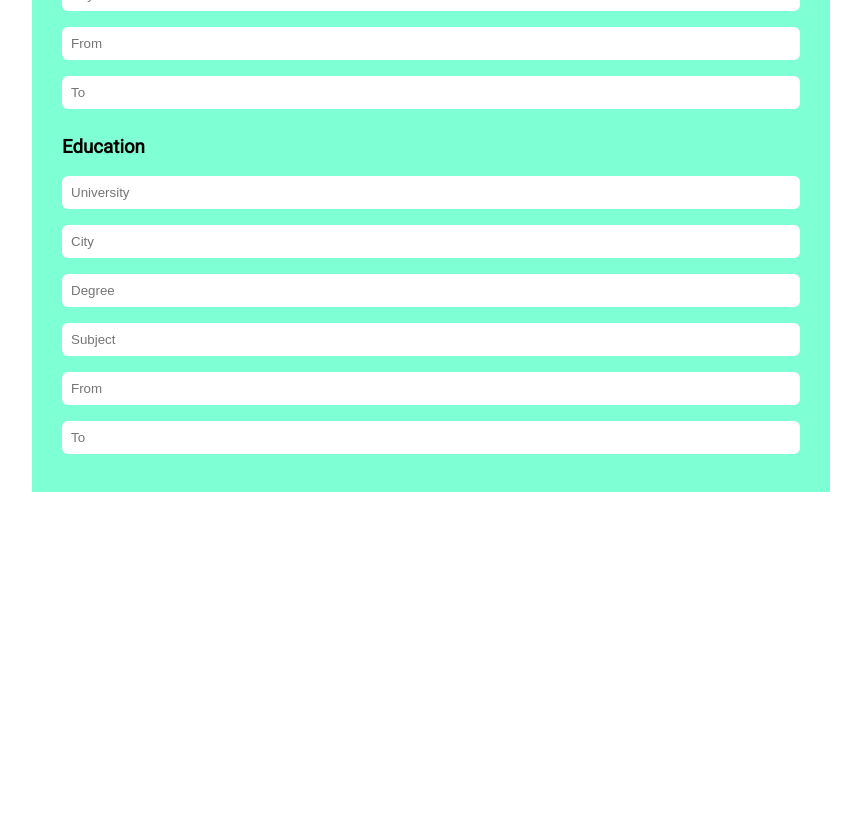
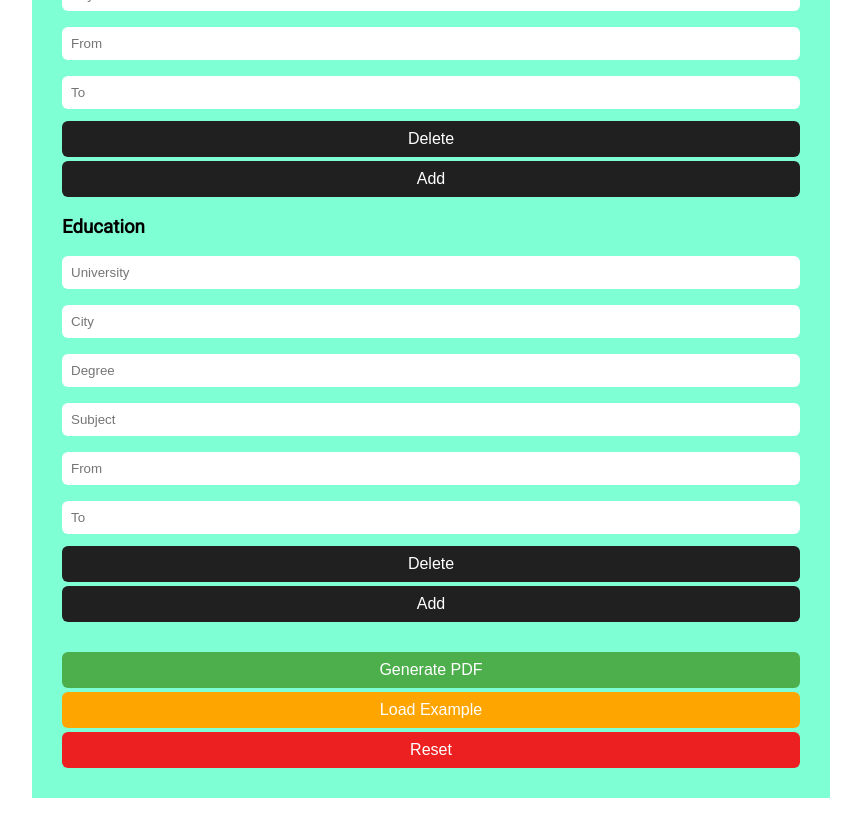
Before and after one commit to pshdotgg/cv-project, a React (Create React App) app: page / in a window 1280 px wide. Shown: the part 800-1637 px from the top of the page, without its empty margins (209-1070 px from the left). Before the commit the page ends 1332 px from the top, so only its background shows below. Built offline with nearby package versions, Linux system fonts and the light colour scheme.

Commit message:
Add button layout

```diff
--- /dev/null
+++ b/src/components/Button.jsx
@@ -0,0 +1,16 @@
+import React, { Component } from 'react'
+import '../styles/Button.css'
+
+export default class Button extends Component {
+  constructor(props) {
+    super(props)
+  }
+
+  render() {
+    return (
+      <button type='button' className={this.props.addClass}>
+        {this.props.name}
+      </button>
+    )
+  }
+}
--- a/src/components/Education.jsx
+++ b/src/components/Education.jsx
@@ -1,29 +1,37 @@
 import React, { Component } from 'react'
+import Button from './Button'
 
 export default class Education extends Component {
   render() {
     return (
       <div>
         <h3>Education</h3>
-        <form action="#">
-          <input type="text" placeholder='University'/>
-          <label htmlFor=""></label>
+        <form action='#'>
+          <input type='text' placeholder='University' />
+          <label htmlFor=''></label>
 
-          <input type="text" placeholder='City'/>
-          <label htmlFor=""></label>
+          <input type='text' placeholder='City' />
+          <label htmlFor=''></label>
 
-          <input type="text" placeholder='Degree'/>
-          <label htmlFor=""></label>
+          <input type='text' placeholder='Degree' />
+          <label htmlFor=''></label>
 
-          <input type="text" placeholder='Subject'/>
-          <label htmlFor=""></label>
+          <input type='text' placeholder='Subject' />
+          <label htmlFor=''></label>
 
-          <input type="text" placeholder='From'/>
-          <label htmlFor=""></label>
+          <input type='text' placeholder='From' />
+          <label htmlFor=''></label>
 
-          <input type="text" placeholder='To'/>
-          <label htmlFor=""></label>
+          <input type='text' placeholder='To' />
+          <label htmlFor=''></label>
         </form>
+
+        <Button name='Delete' addClass='default-btn' />
+        <Button name='Add' addClass='default-btn' />
+
+        <Button name='Generate PDF' addClass='pdf-btn' />
+        <Button name='Load Example' addClass='example-btn' />
+        <Button name='Reset' addClass='reset-btn' />
       </div>
     )
   }
--- a/src/components/Experience.jsx
+++ b/src/components/Experience.jsx
@@ -1,26 +1,30 @@
 import React, { Component } from 'react'
+import Button from './Button'
 
 export default class Experience extends Component {
   render() {
     return (
       <div>
         <h3>Experience</h3>
-        <form action="#">
-          <input type="text" placeholder='Position'/>
-          <label htmlFor=""></label>
+        <form action='#'>
+          <input type='text' placeholder='Position' />
+          <label htmlFor=''></label>
 
-          <input type="text" placeholder='Company'/>
-          <label htmlFor=""></label>
+          <input type='text' placeholder='Company' />
+          <label htmlFor=''></label>
 
-          <input type="text" placeholder='City'/>
-          <label htmlFor=""></label>
+          <input type='text' placeholder='City' />
+          <label htmlFor=''></label>
 
-          <input type="text" placeholder='From'/>
-          <label htmlFor=""></label>
+          <input type='text' placeholder='From' />
+          <label htmlFor=''></label>
 
-          <input type="text" placeholder='To'/>
-          <label htmlFor=""></label>
+          <input type='text' placeholder='To' />
+          <label htmlFor=''></label>
         </form>
+
+        <Button name='Delete' addClass='default-btn' />
+        <Button name='Add' addClass='default-btn' />
       </div>
     )
   }
--- a/src/index.css
+++ b/src/index.css
@@ -1,5 +1,4 @@
 @import url('https://fonts.googleapis.com/css2?family=Roboto&display=swap');
-
 
 *,
 *::before,
@@ -10,8 +9,8 @@
 body {
   margin: 0;
   padding: 0;
-  font-family: Roboto, -apple-system, BlinkMacSystemFont, 'Segoe UI', 'Roboto', 'Oxygen',
-    'Ubuntu', 'Cantarell', 'Fira Sans', 'Droid Sans', 'Helvetica Neue',
+  font-family: Roboto, -apple-system, BlinkMacSystemFont, 'Segoe UI', 'Roboto',
+    'Oxygen', 'Ubuntu', 'Cantarell', 'Fira Sans', 'Droid Sans', 'Helvetica Neue',
     sans-serif;
   -webkit-font-smoothing: antialiased;
   -moz-osx-font-smoothing: grayscale;
--- /dev/null
+++ b/src/styles/Button.css
@@ -0,0 +1,37 @@
+button {
+  background-color: #202020;
+  width: 100%;
+  padding: 8px;
+  color: white;
+  font-size: 1rem;
+  margin-top: 4px;
+  border-radius: 6px;
+  border: 1px solid transparent;
+  cursor: pointer;
+}
+
+.default-btn:hover {
+  background-color: #404040;
+}
+
+.pdf-btn {
+  background-color: rgb(76, 175, 76);
+  margin-top: 30px;
+}
+
+.pdf-btn:hover {
+  background-color: rgb(129, 195, 129);
+}
+
+.example-btn {
+  background-color: orange;
+}
+.example-btn:hover {
+  background-color: rgb(255, 197, 91);
+}
+.reset-btn {
+  background-color: rgb(236, 32, 32);
+}
+.reset-btn:hover {
+  background-color: rgb(255, 93, 93);
+}
```
Also changed, not shown: src/components/Personal.jsx (+14 -15 lines), src/styles/App.css (line endings or trailing spaces).
